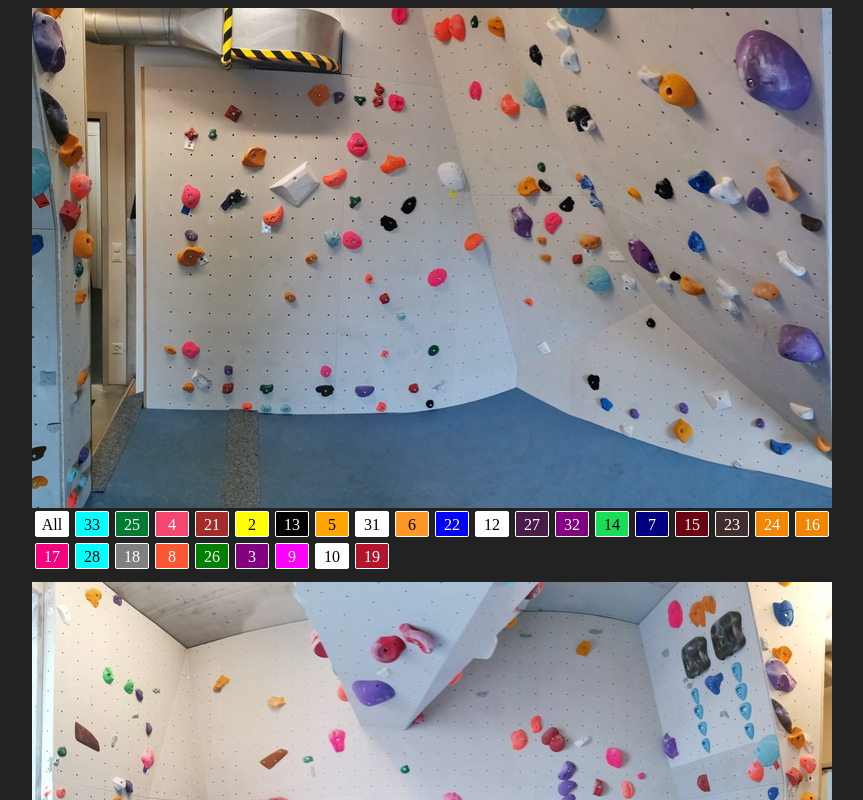
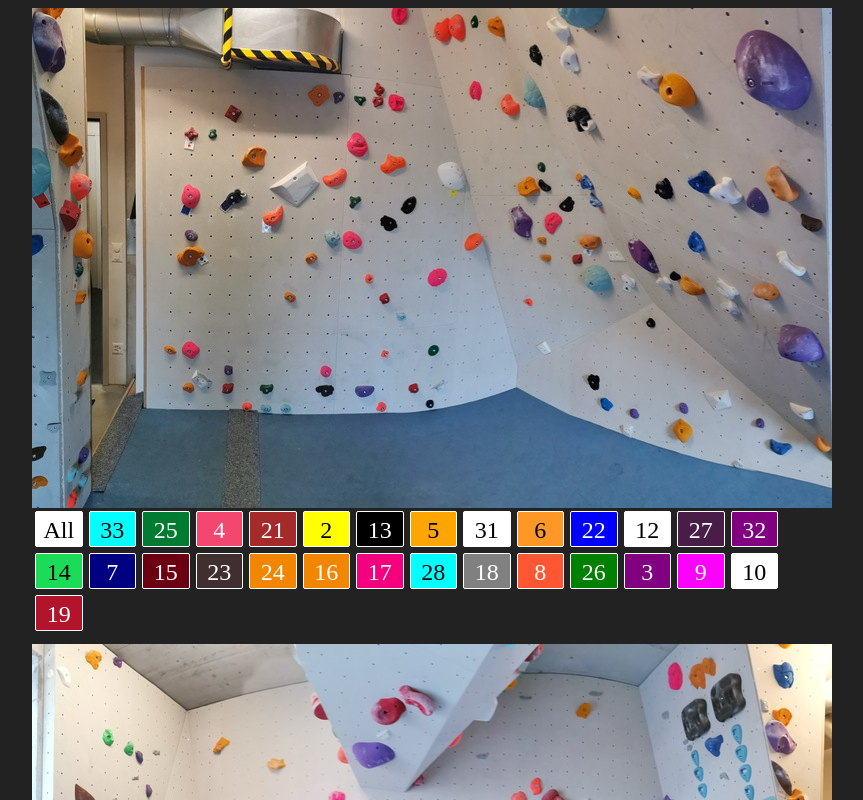
Before and after one commit to sbliven/bouldering, a plain HTML site: page index.html in a window 1280 px wide. Shown: the top 800 px of the page, without its empty margins (208-1071 px from the left). Drawn offline with Linux system fonts and the light colour scheme.

Commit message:
Increase legend size

```diff
--- a/routes.css
+++ b/routes.css
@@ -77,9 +77,10 @@ body {
 
 .legendBlock {
     display: inline-block;
-    padding: 4px;
-    width: 1.5em;
+    padding: 5px;
+    width: 35.5px;
     height: 1em;
+    font-size: 1.5em;
     text-align: center;
     vertical-align: top;
 
```
